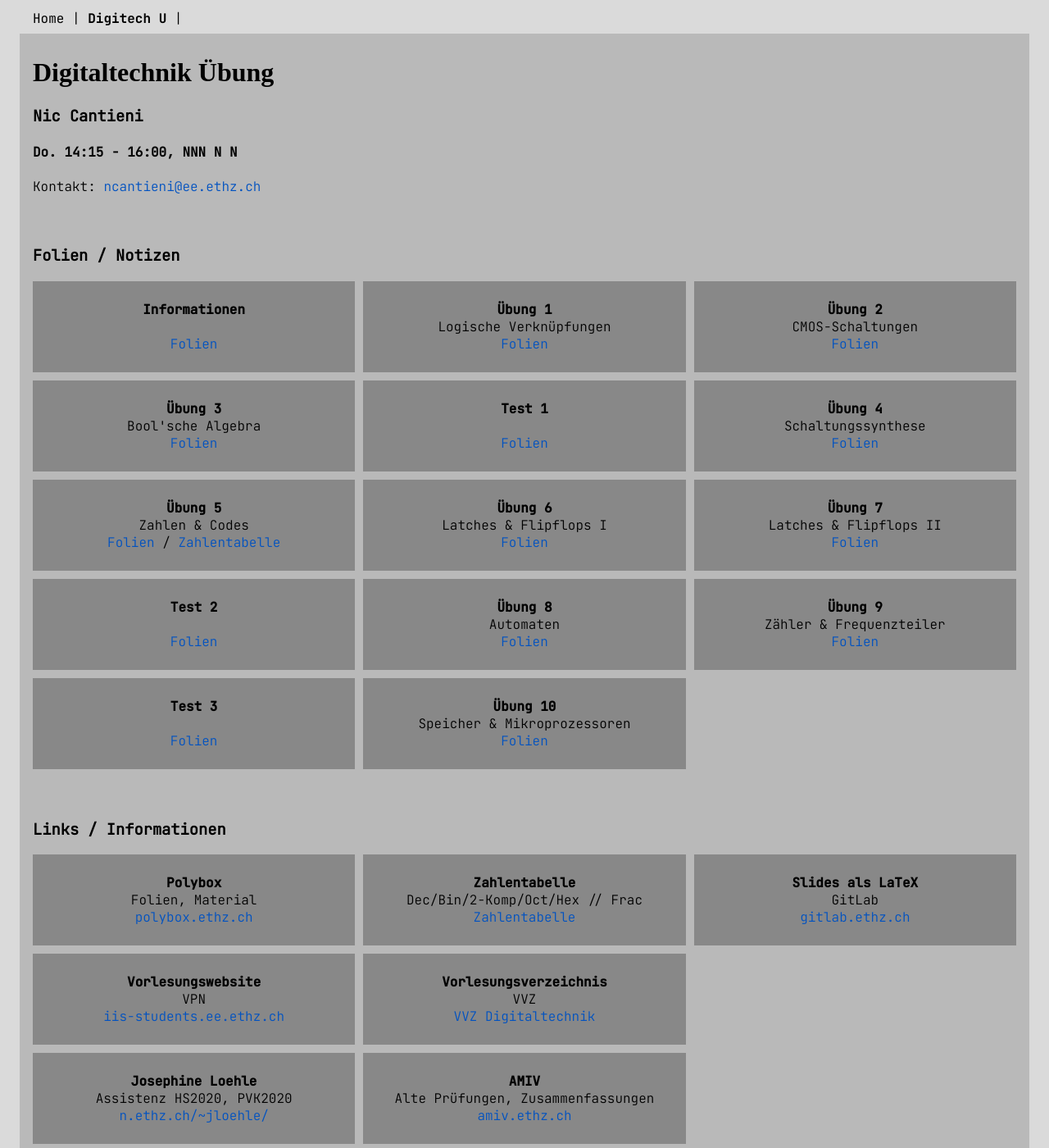
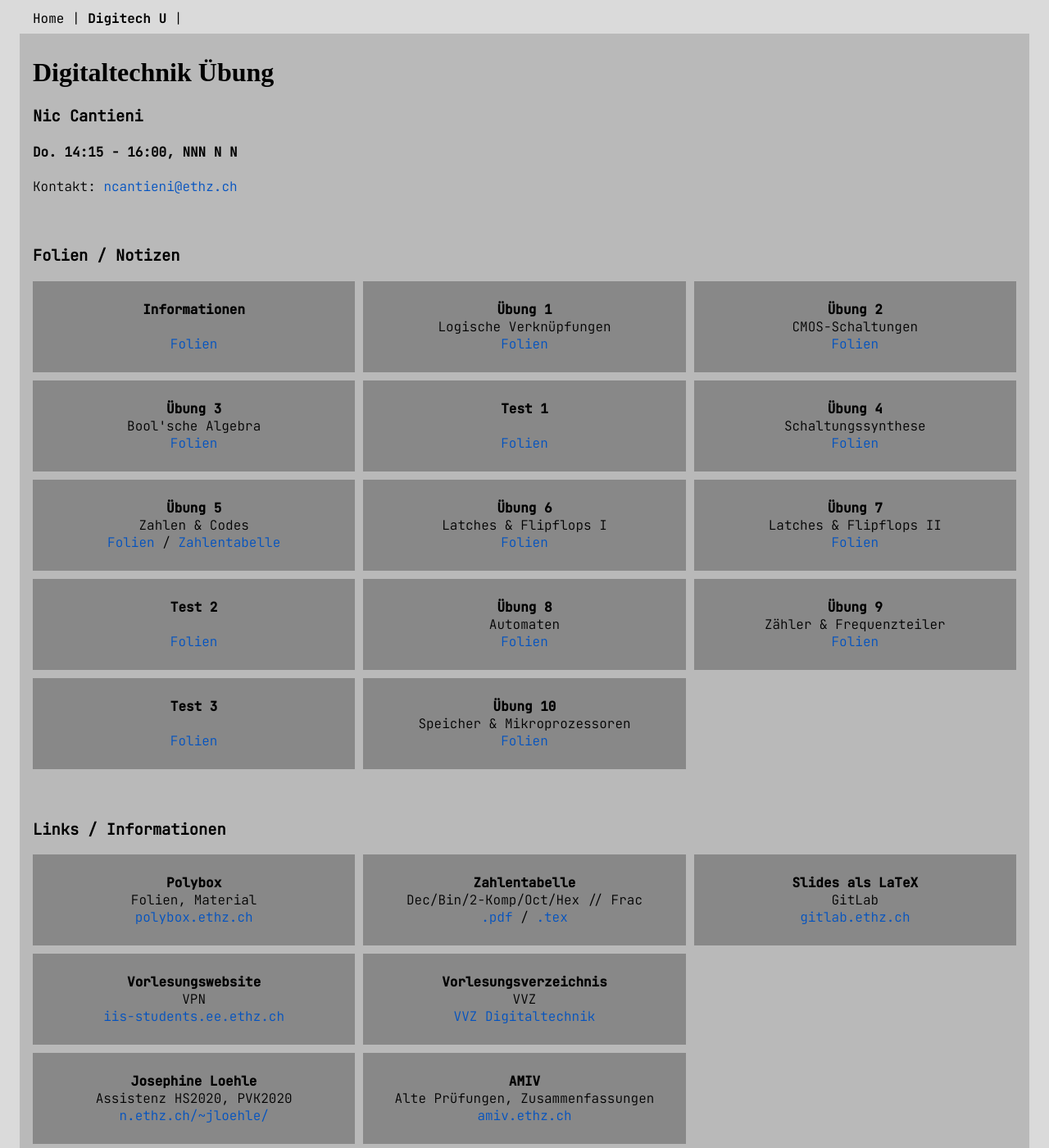
Before and after one commit to niccantieni/ncantieni-jekyll, a Jekyll site: the page built from digitech/index.html, in a window 1280 px wide and 1400 px high. Shown: the whole window at 82% size. Built offline with Jekyll 4.4.1, drawn with Linux system fonts in a browser that asks for light colours; some web fonts are replaced.

Commit message:
automated update

```diff
--- a/_layouts/default.html
+++ b/_layouts/default.html
@@ -31,6 +31,8 @@
             <!--content end-->
             <br>
             <br>
+
+            <!--
             <ul class="contact-list">
                 <li class="contact-list-element" >
                     <a href="https://github.com/niccantieni" class="contact-list-element"><img class="contact-list-element-img" src="{{ '/assets/img/GitHub-Mark-120px-plus.png' | relative_url }}"></a>
@@ -42,6 +44,7 @@
                     <a href="mailto:ncantieni@ethz.ch" class="contact-list-element" id="mail">@</a>
                 </li>
             </ul>
+            -->
         </main>
         <footer>
             <p>Made with &#128420; in Graub&uuml;nda and Z&uuml;rich, CH.</p>
--- a/digitech/index.html
+++ b/digitech/index.html
@@ -6,7 +6,7 @@
 <h1>Digitaltechnik Übung</h1>
 <h3>Nic Cantieni</h3>
 <h4>Do. 14:15 - 16:00, NNN N N</h4>
-<p>Kontakt: <a href="mailto:ncantieni@ee.ethz.ch">ncantieni@ee.ethz.ch</a></p>
+<p>Kontakt: <a href="mailto:ncantieni@ethz.ch">ncantieni@ethz.ch</a></p>
 
 <br><br>
 <h3>Folien / Notizen</h3>
@@ -36,7 +36,7 @@
 
 <div class="grid-content grid-31">
     <div class="grid-elements grid-dt-links grid-dt-links-row1" id="dt-link1"><p class="grid-element-content" ><strong>Polybox</strong><br>Folien, Material<br><a href="https://polybox.ethz.ch/index.php/s/WQfQZK2OIBgc2ml">polybox.ethz.ch</a></p></div>
-    <div class="grid-elements grid-dt-links grid-dt-links-row1" id="dt-link2"><p class="grid-element-content" ><strong>Zahlentabelle</strong><br>Dec/Bin/2-Komp/Oct/Hex // Frac<br><a href="{{ 'download/digitech_hs2021/zahlentabelle.pdf' | relative_url }}">Zahlentabelle</a></p></div>
+    <div class="grid-elements grid-dt-links grid-dt-links-row1" id="dt-link2"><p class="grid-element-content" ><strong>Zahlentabelle</strong><br>Dec/Bin/2-Komp/Oct/Hex // Frac<br><a href="{{ 'download/digitech_hs2021/zahlentabelle.pdf' | relative_url }}">.pdf</a> / <a href="{{ 'download/digitech_hs2021/zahlentabelle.tex' | relative_url }}">.tex</a></p></div>
     <div class="grid-elements grid-dt-links grid-dt-links-row1" id="dt-link3"><p class="grid-element-content" ><strong>Slides als LaTeX</strong><br>GitLab<br><a href="https://gitlab.ethz.ch/ncantieni/digitech_hs2021">gitlab.ethz.ch</a></p></div>
     <div class="grid-elements grid-dt-links grid-dt-links-row2" id="dt-link4"><p class="grid-element-content" ><strong>Vorlesungswebsite</strong><br>VPN<br><a href="https://iis-students.ee.ethz.ch/lectures/digital-circuits/">iis-students.ee.ethz.ch</a></p></div>
     <div class="grid-elements grid-dt-links grid-dt-links-row2" id="dt-link5"><p class="grid-element-content" ><strong>Vorlesungsverzeichnis</strong><br>VVZ<br><a href="http://www.vvz.ethz.ch/Vorlesungsverzeichnis/lerneinheit.view?lerneinheitId=148045&semkez=2021W&ansicht=KATALOGDATEN&lang=de">VVZ Digitaltechnik</a></p></div>
```
Also changed, not shown: 2 other files.
